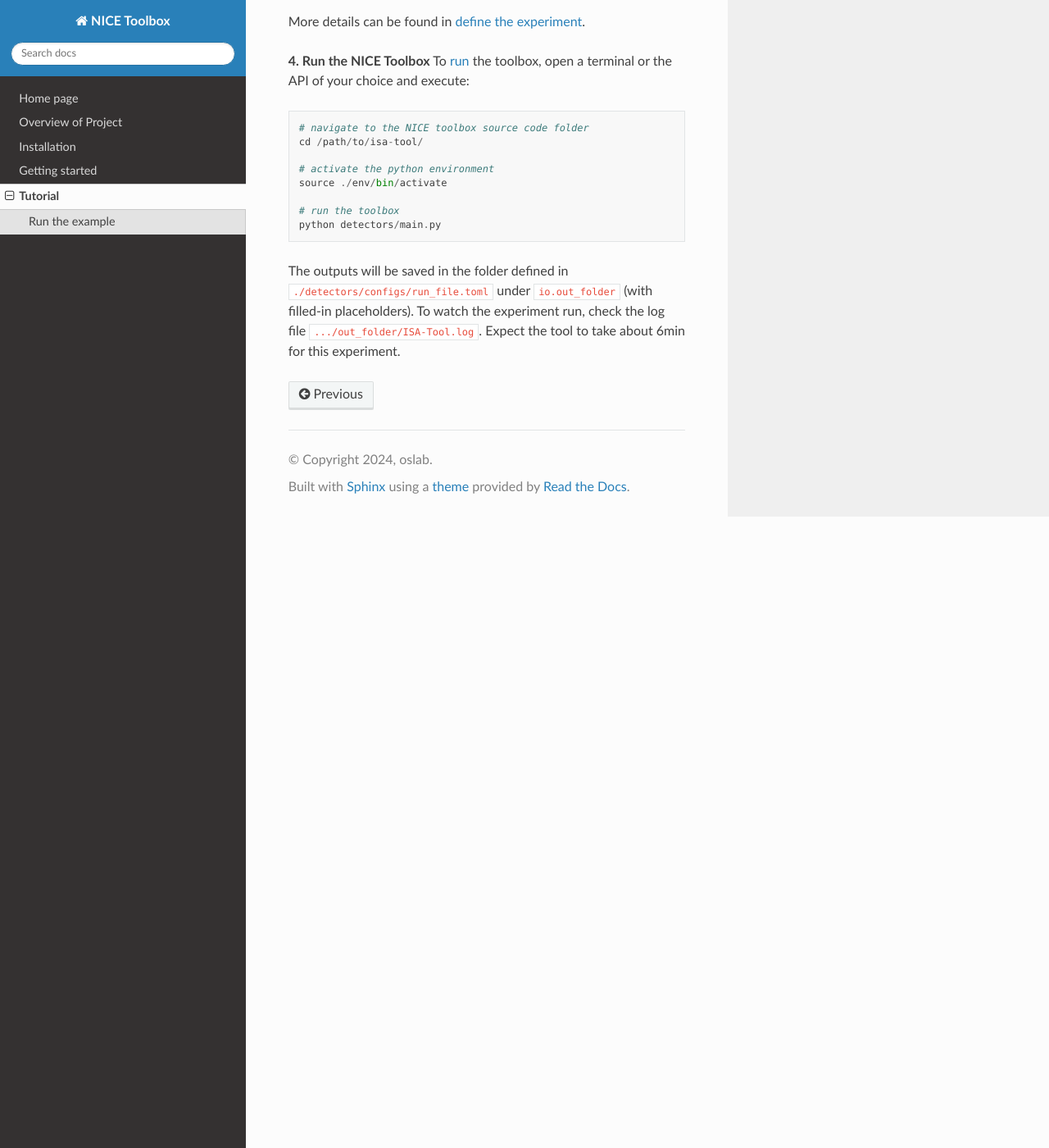
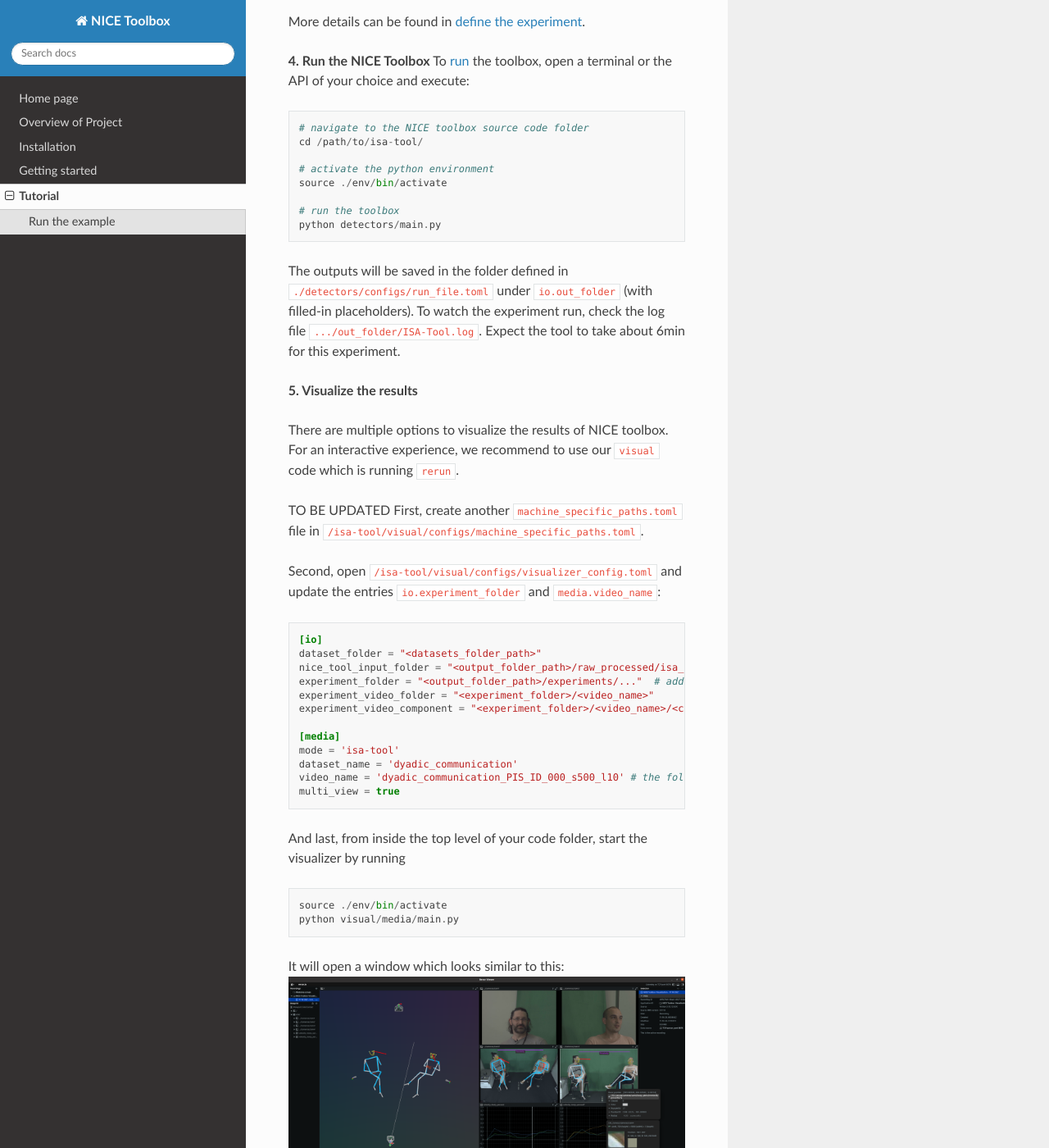
Before and after one commit to OSLabTools/nicetoolbox, a Sphinx documentation site: the page built from docs/tutorials.md, in a window 1280 px wide and 1400 px high, scrolled down 1058 px. Shown: the whole window at 82% size. Built offline with Sphinx 7.4.7 and the Read the Docs theme 2.0.0, drawn with Linux system fonts in a browser that asks for light colours; pages that are not in the unit, such as notebooks, are missing from menus.

Commit message:
visual: change to running from top folder, replace camera names with placeholders, remove machine_specific_paths and use the top level

````diff
--- a/docs/tutorials.md
+++ b/docs/tutorials.md
@@ -57,3 +57,36 @@
 
 The outputs will be saved in the folder defined in `./detectors/configs/run_file.toml` under `io.out_folder` (with filled-in placeholders).
 To watch the experiment run, check the log file `.../out_folder/ISA-Tool.log`. Expect the tool to take about 6min for this experiment.
+
+
+**5. Visualize the results**
+
+There are multiple options to visualize the results of NICE toolbox.
+For an interactive experience, we recommend to use our `visual` code which is running `rerun`.
+
+TO BE UPDATED First, create another `machine_specific_paths.toml` file in `/isa-tool/visual/configs/machine_specific_paths.toml`.
+
+Second, open `/isa-tool/visual/configs/visualizer_config.toml` and update the entries `io.experiment_folder` and `media.video_name`:
+```toml
+[io]
+dataset_folder = "<datasets_folder_path>"
+nice_tool_input_folder = "<output_folder_path>/raw_processed/isa_tool_input/<dataset_name>_<session_ID>_<sequence_ID>"
+experiment_folder = "<output_folder_path>/experiments/..."  # add the path to your output folder (the one containing the file 'ISA-Tool.log')
+experiment_video_folder = "<experiment_folder>/<video_name>"
+experiment_video_component = "<experiment_folder>/<video_name>/<component_name>"
+
+[media]
+mode = 'isa-tool'
+dataset_name = 'dyadic_communication'
+video_name = 'dyadic_communication_PIS_ID_000_s500_l10' # the folder name that got created inside your experiment_folder
+multi_view = true
+```
+
+And last, from inside the top level of your code folder, start the visualizer by running
+```
+source ./env/bin/activate
+python visual/media/main.py
+```
+
+It will open a window which looks similar to this:
+![Visualization example in Rerun](../docs/graphics/rerun_example.png)
````
Also changed, not shown: docs/graphics/rerun_example.png (added), 7 other files.
